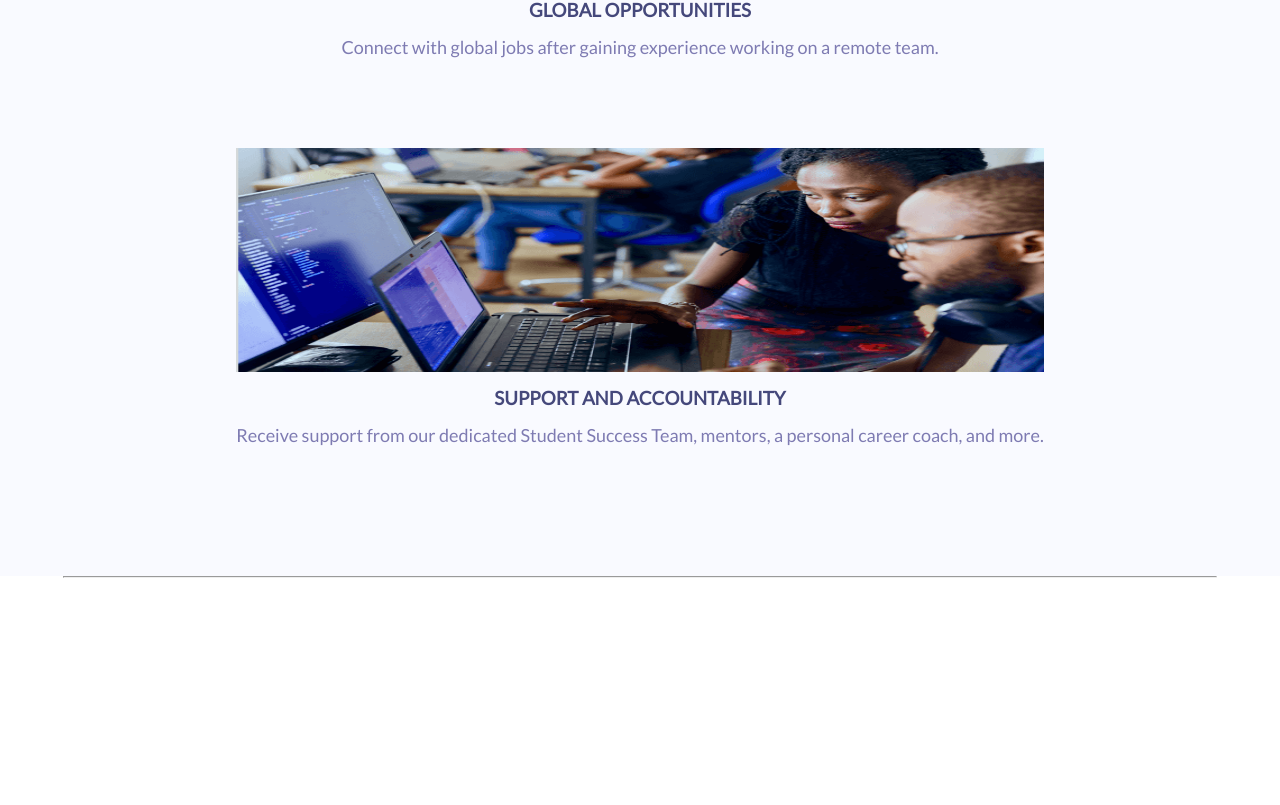
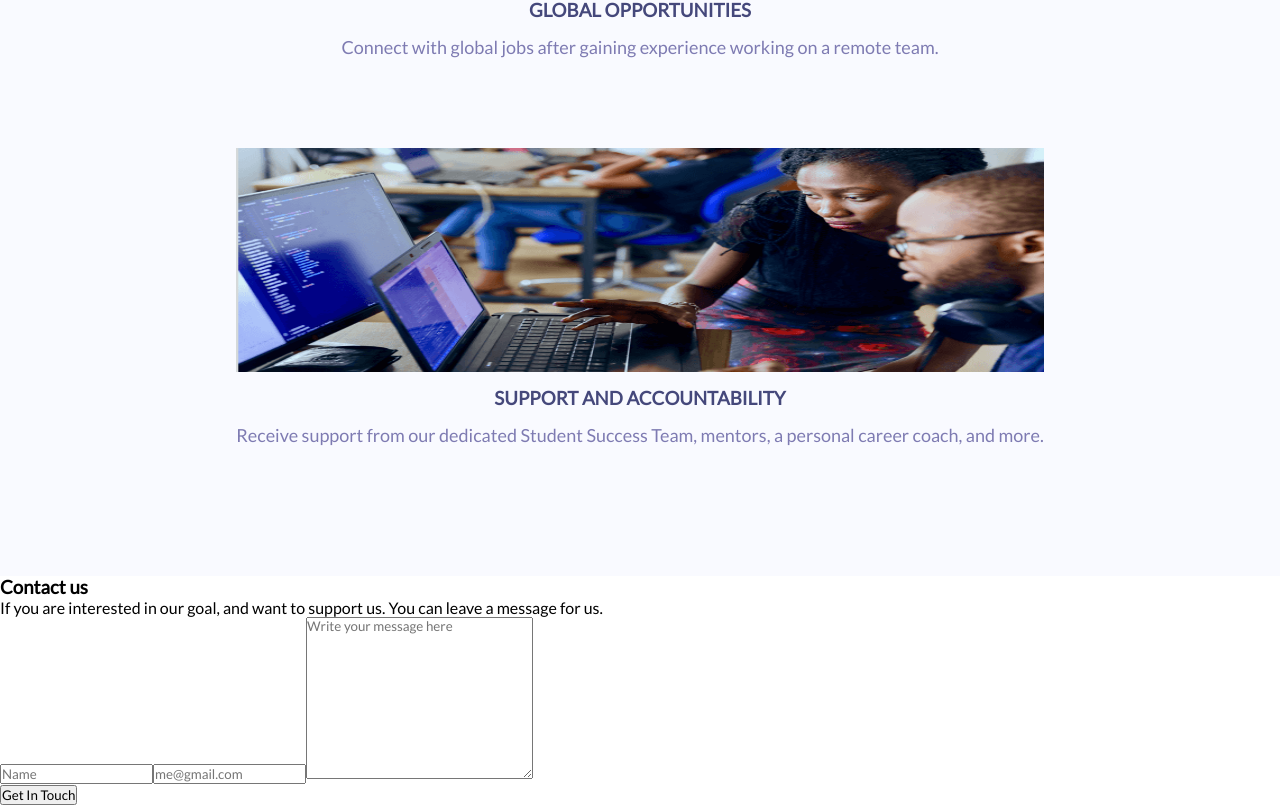
Before and after one commit to batoorsohail/future_minds, a React (Create React App) app: page / in a window 1280 px wide. Shown: the part 2694-3499 px from the top of the page. Before the commit the page ends 3272 px from the top, so only its background shows below. Built offline with nearby package versions, Linux system fonts and the light colour scheme.

Commit message:
Add form section

```diff
--- /dev/null
+++ b/src/components/Contact.jsx
@@ -0,0 +1,48 @@
+import React from 'react';
+
+const Contact = () => (
+  <section className="contact-form" id="contact">
+    <div className="form-container">
+      <div className="title-container">
+        <h3 className="contact-me">Contact us</h3>
+        <p className="form-text">
+          If you are interested in our goal, and want to support us. You can leave a message for us.
+        </p>
+      </div>
+      <form action="https://formspree.io/f/xpzevnle" method="post" id="form">
+        <input
+          type="text"
+          name="full-name"
+          id="name"
+          className="form-input"
+          maxLength="30"
+          placeholder="Name"
+          required
+        />
+        <input
+          type="email"
+          name="Email"
+          id="email"
+          className="form-input"
+          required
+          placeholder="me@gmail.com"
+        />
+        <textarea
+          name="message"
+          id="textarea"
+          className="textarea form-input"
+          cols="30"
+          rows="10"
+          placeholder="Write your message here"
+          maxLength="500"
+          required
+        />
+        <div>
+          <button className="button form-button" id="contact-button" type="submit">Get In Touch</button>
+        </div>
+      </form>
+    </div>
+  </section>
+);
+
+export default Contact;
--- a/src/pages/HomePage.jsx
+++ b/src/pages/HomePage.jsx
@@ -2,6 +2,7 @@ import React from 'react';
 import './homePage.css';
 import Teachers from '../components/Teachers';
 import About from '../components/About';
+import Contact from '../components/Contact';
 
 const HomePage = () => (
   <main>
@@ -23,7 +24,7 @@ const HomePage = () => (
     <Teachers />
     <hr className="break-line" />
     <About />
-    <hr className="break-line" />
+    <Contact />
   </main>
 );
 
```
Also changed, not shown: src/pages/homePage.css (line endings or trailing spaces).
